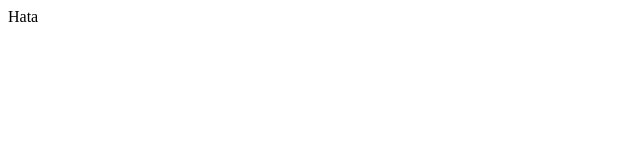
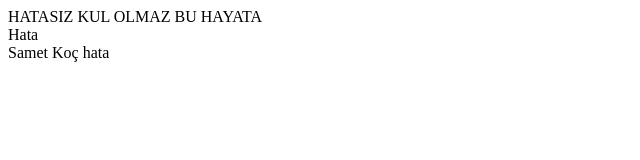
Before and after one commit to OgarPlus/ogarplus.github.io, a plain HTML site: page index.html in a window 1280 px wide. Shown: the whole page, without its empty margins (0-640 px from the left). Drawn offline with Linux system fonts and the light colour scheme.

Commit message:
Update index.html

```diff
--- a/index.html
+++ b/index.html
@@ -1,5 +1,7 @@
 <html>
 
 <title>AgarPlus</title>
+<div>HATASIZ KUL OLMAZ BU HAYATA</div>
 <div>Hata</div>
+<div>Samet Koç hata</div>
 </html>
```
